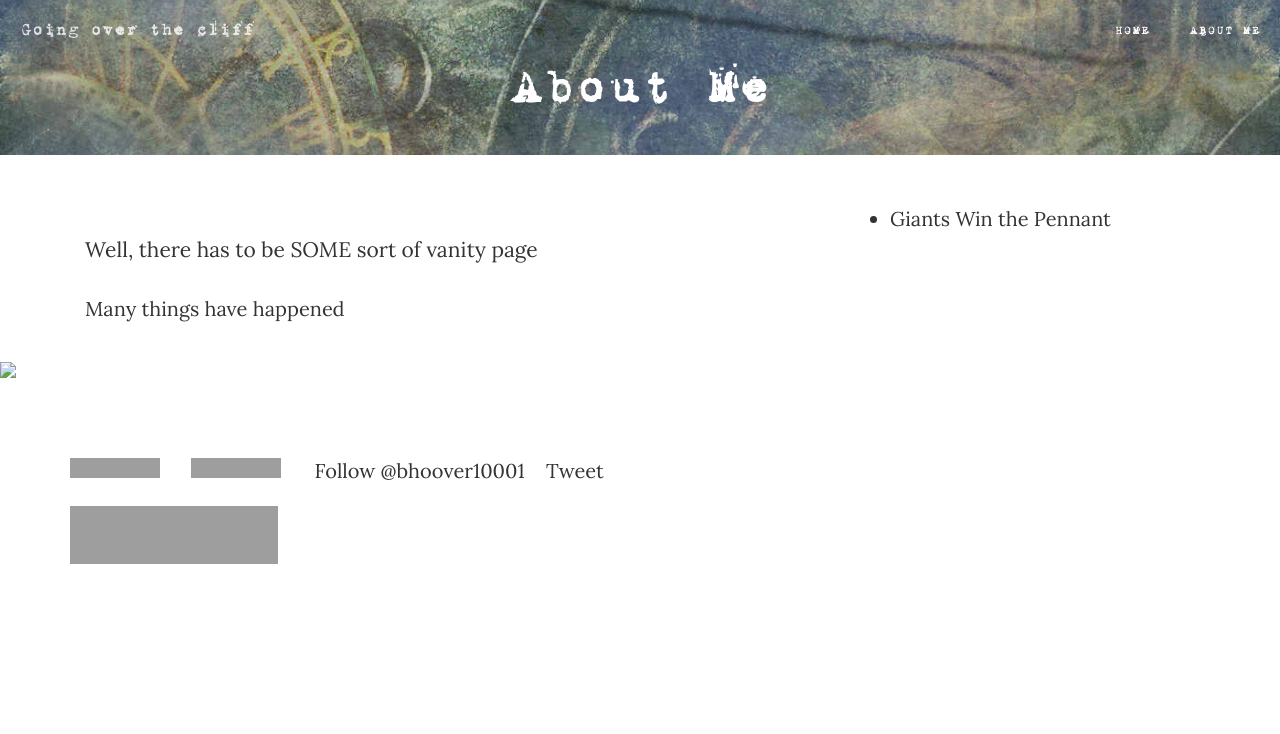
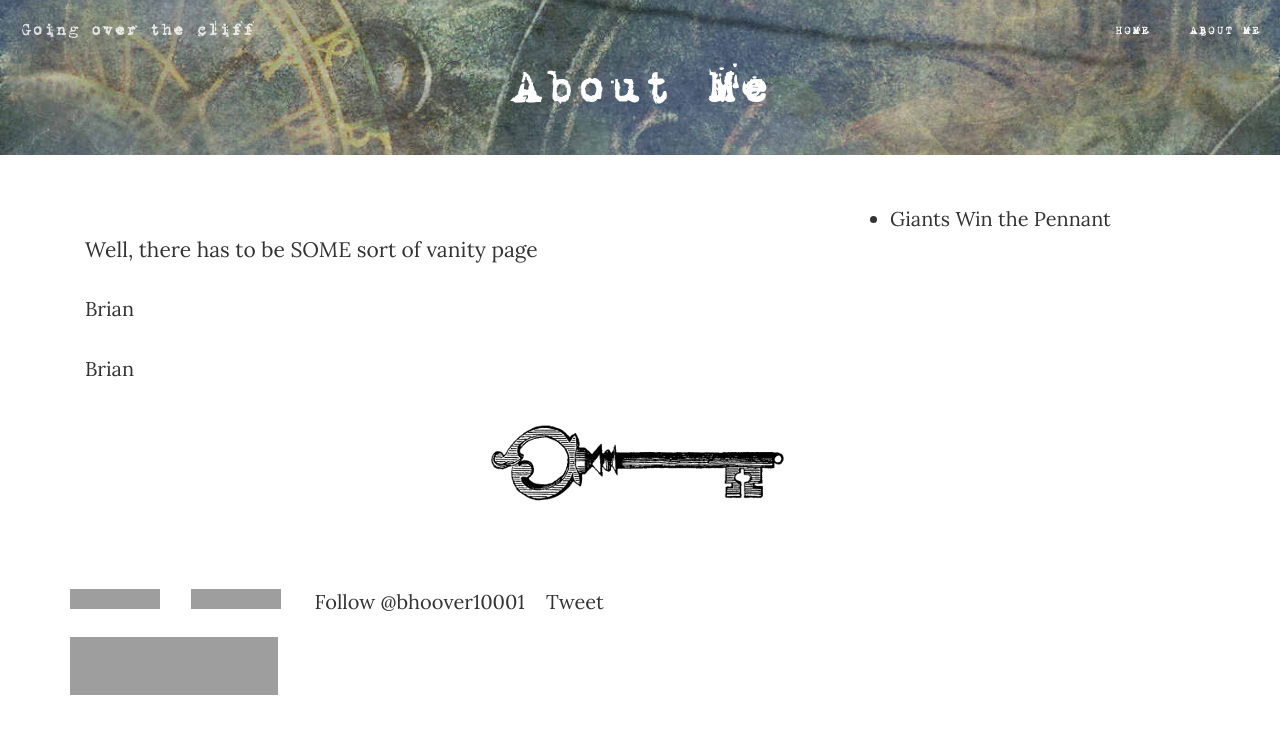
Before and after one commit to bhoover10001/bhoover10001.github.io, a Jekyll site: the page built from about.html, in a window 1280 px wide. Shown: the top 734 px of the page. Built offline with Jekyll 4.4.1, drawn with Linux system fonts in a browser that asks for light colours; nearby versions of some CDN libraries; some web fonts are replaced; Markdown is read by kramdown in place of the engine named in the settings; comment, search, counter and statistics services are not loaded; grey boxes are pictures that could not be loaded.

Commit message:
update to layout

```diff
--- a/_layouts/page.html
+++ b/_layouts/page.html
@@ -36,5 +36,6 @@ layout: home
     </div>
   </div>
 </div>
-
-<img src="./img/seperator.png" />
+<div class="container centered">
+  <img src="/img/seperator.png" />
+</div>
--- a/about.html
+++ b/about.html
@@ -6,6 +6,7 @@ title: About Me
 <main class="bs-masthead" id="content" role="main">
   <div class="container">
     <p class="lead">Well, there has to be SOME sort of vanity page</p>
-    <p>Many things have happened</p>
+    <p>Brian</p>
+    <p>Brian</p>
   </div>
 </main>
--- a/less/theme.less
+++ b/less/theme.less
@@ -498,4 +498,8 @@ body {
   }
 }
 
+div.centered {
+  text-align: center;
+}
+
 @import 'fonts.less';
```
Also changed, not shown: dist/css/bootstrap-theme.css, dist/css/bootstrap-theme.min.css.
